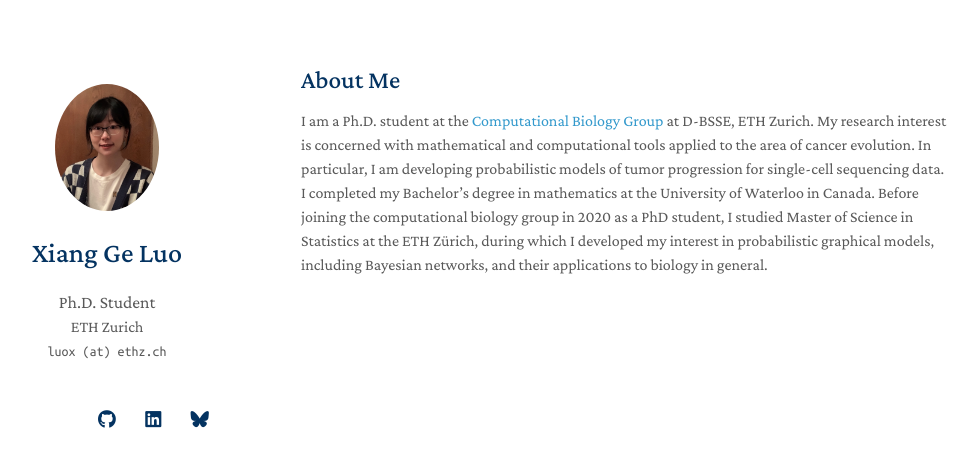
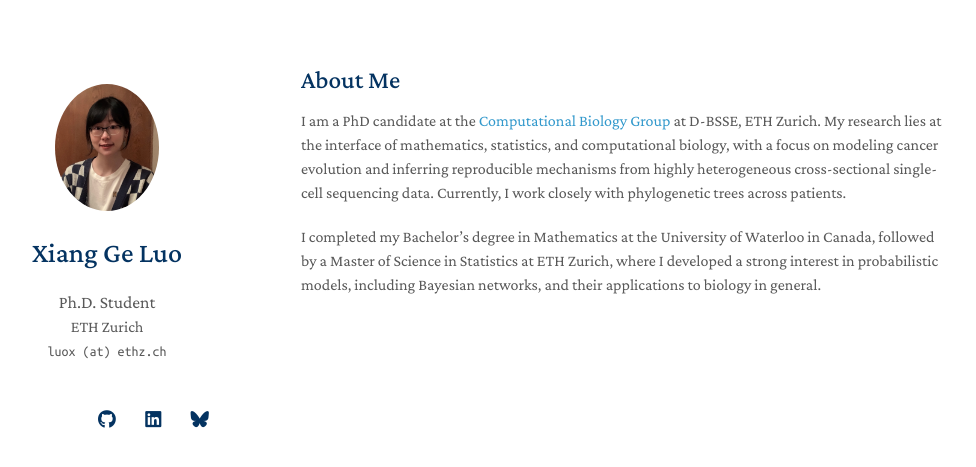
Before and after one commit to xgluo/xgluo.github.io, a Jekyll site: the page built from index.md, in a window 1280 px wide. Shown: the top 467 px of the page, without its empty margins (169-1145 px from the left). Built offline with Jekyll 4.4.1, drawn with Linux system fonts in a browser that asks for light colours; nearby versions of some CDN libraries; a style sheet for code colours, icons or effects is not loaded.

Commit message:
Update about me

```diff
--- a/_includes/aboutme.md
+++ b/_includes/aboutme.md
@@ -1,3 +1,5 @@
 ## About Me
 
-I am a Ph.D. student at the [Computational Biology Group](https://bsse.ethz.ch/cbg) at D-BSSE, ETH Zurich. My research interest is concerned with mathematical and computational tools applied to the area of cancer evolution. In particular, I am developing probabilistic models of tumor progression for single-cell sequencing data. I completed my Bachelor's degree in mathematics at the University of Waterloo in Canada. Before joining the computational biology group in 2020 as a PhD student, I studied Master of Science in Statistics at the ETH Zürich, during which I developed my interest in probabilistic graphical models, including Bayesian networks, and their applications to biology in general.
+I am a PhD candidate at the [Computational Biology Group](https://bsse.ethz.ch/cbg) at D-BSSE, ETH Zurich. My research lies at the interface of mathematics, statistics, and computational biology, with a focus on modeling cancer evolution and inferring reproducible mechanisms from highly heterogeneous cross-sectional single-cell sequencing data. Currently, I work closely with phylogenetic trees across patients.
+
+I completed my Bachelor's degree in Mathematics at the University of Waterloo in Canada, followed by a Master of Science in Statistics at ETH Zurich, where I developed a strong interest in probabilistic models, including Bayesian networks, and their applications to biology in general.
```
